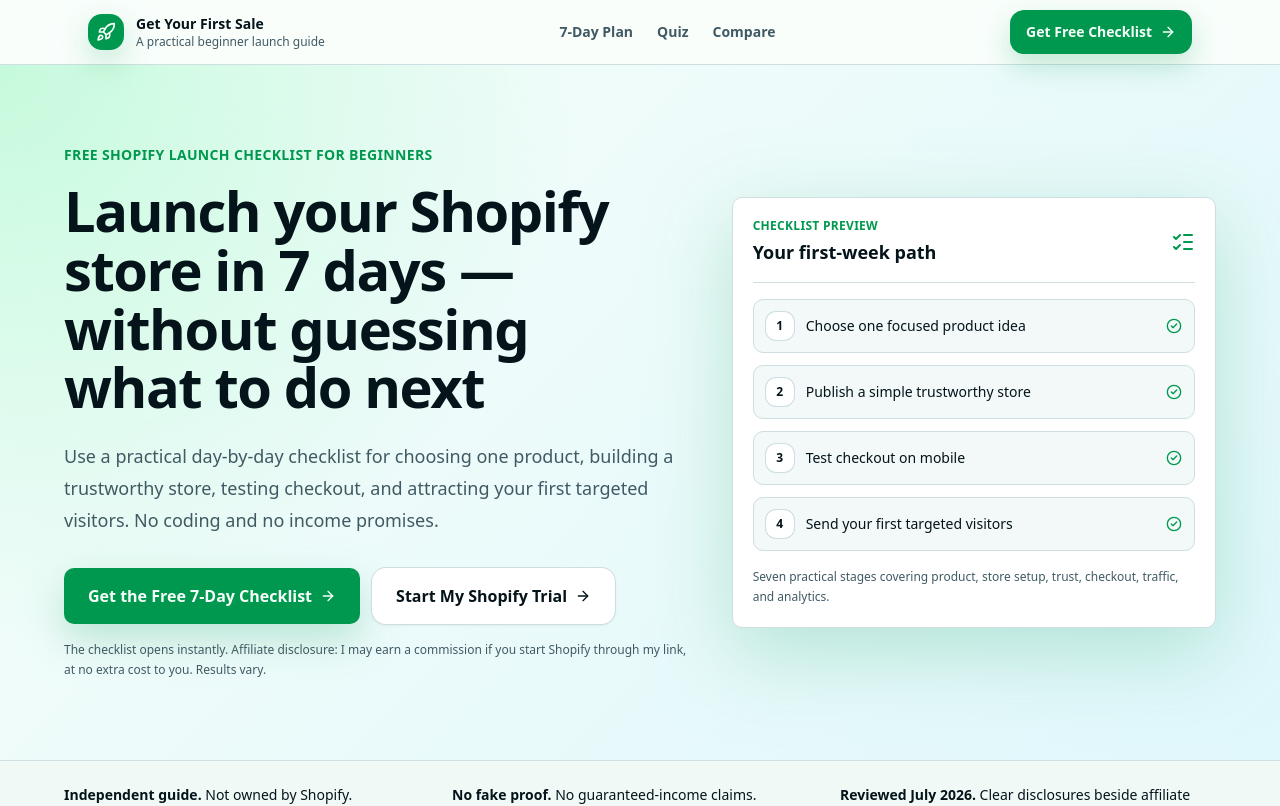
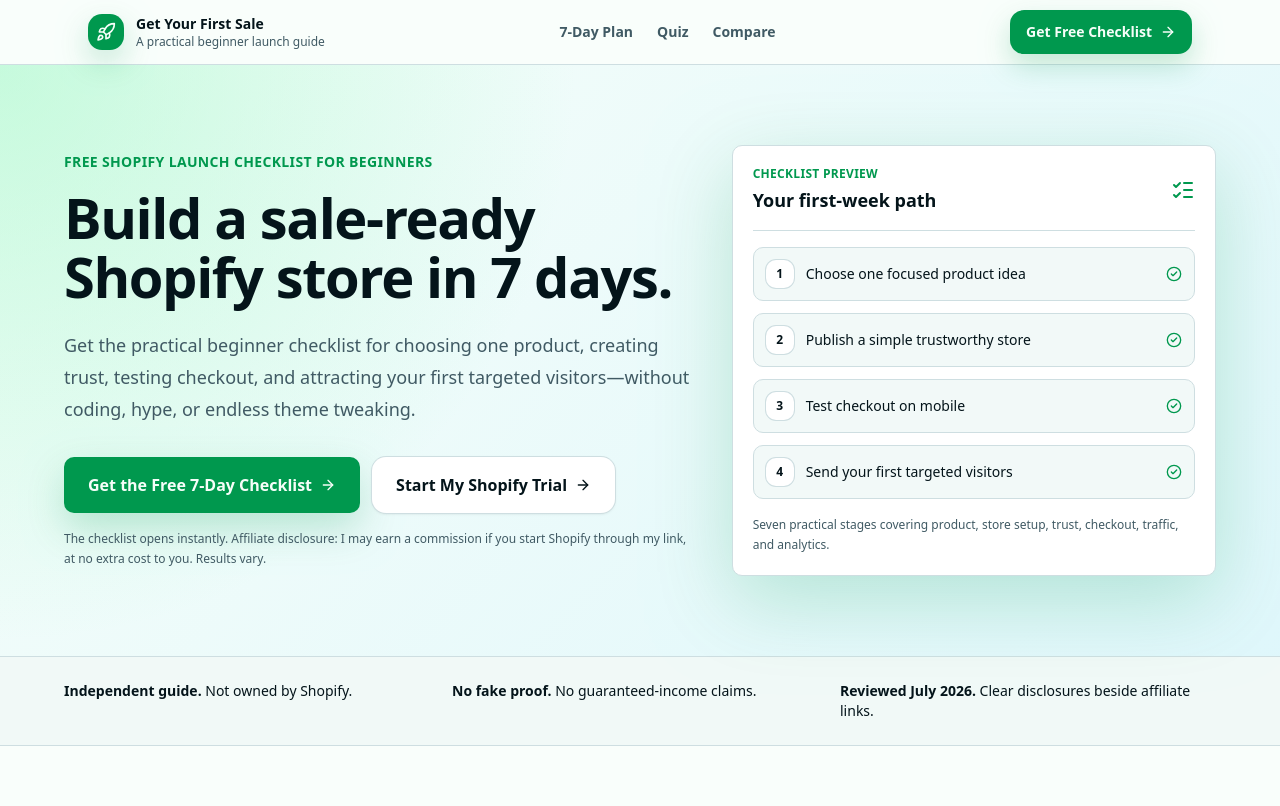
Before and after one commit to Jackoma0209/affiliate-bridge, a Next.js app: page / in a window 1280 px wide. Shown: the top 806 px of the page. Built offline with nearby package versions, Linux system fonts and the light colour scheme.

Commit message:
Update landing copy for sale-ready positioning

```diff
--- a/content.ts
+++ b/content.ts
@@ -1,17 +1,16 @@
 export const content = {
   meta: {
-    title: "How to Get Your First Shopify Sale: 7-Day Launch Plan",
+    title: "Build a Sale-Ready Shopify Store: Free 7-Day Checklist",
     description:
-      "Launch your first Shopify store with a practical 7-day checklist covering product choice, trust, checkout, and your first targeted visitors.",
+      "Follow a practical 7-day Shopify checklist covering product choice, store setup, trust, checkout, and your first targeted visitors.",
   },
 
   hero: {
     eyebrow: "Free Shopify launch checklist for beginners",
-    headline:
-      "Launch your Shopify store in 7 days — without guessing what to do next",
+    headline: "Build a sale-ready Shopify store in 7 days.",
     subhead:
-      "Use a practical day-by-day checklist for choosing one product, building a trustworthy store, testing checkout, and attracting your first targeted visitors. No coding and no income promises.",
-    cta: "Get the Free 7-Day Checklist",
+      "Get the practical beginner checklist for choosing one product, creating trust, testing checkout, and attracting your first targeted visitors—without coding, hype, or endless theme tweaking.",
+    cta: "Email Me the Free Checklist",
   },
 
   problem: {
```
